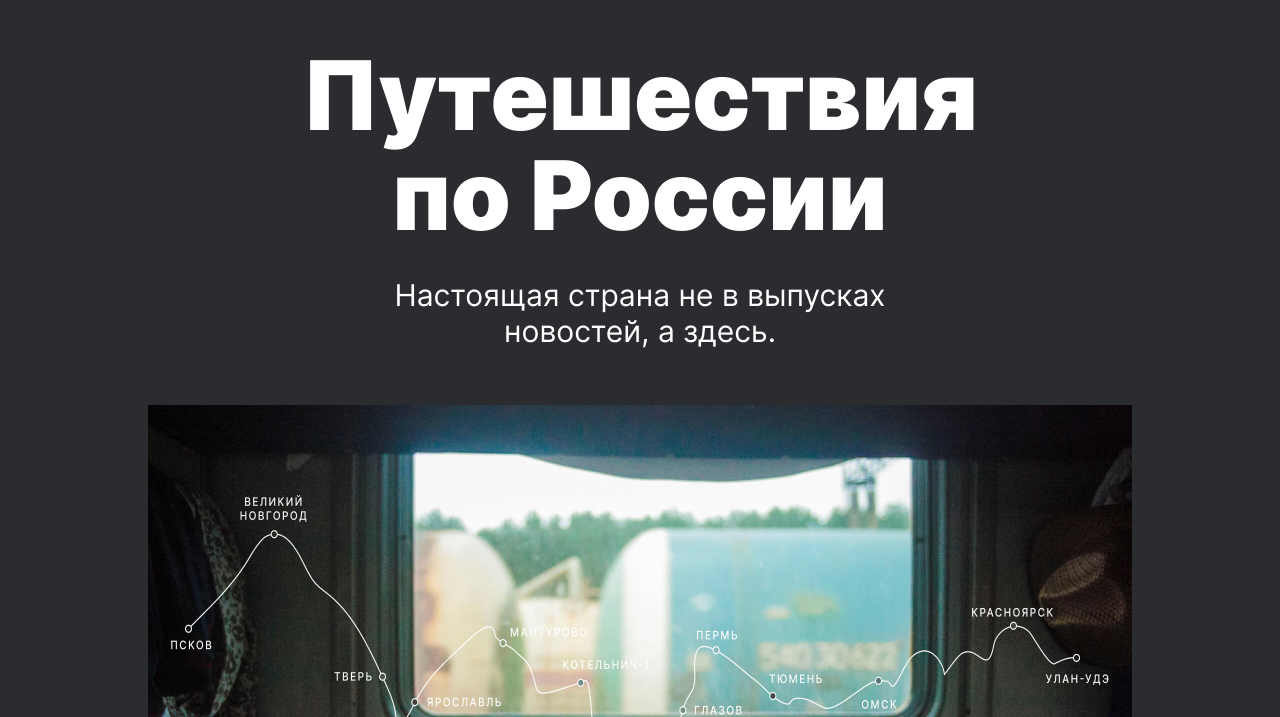
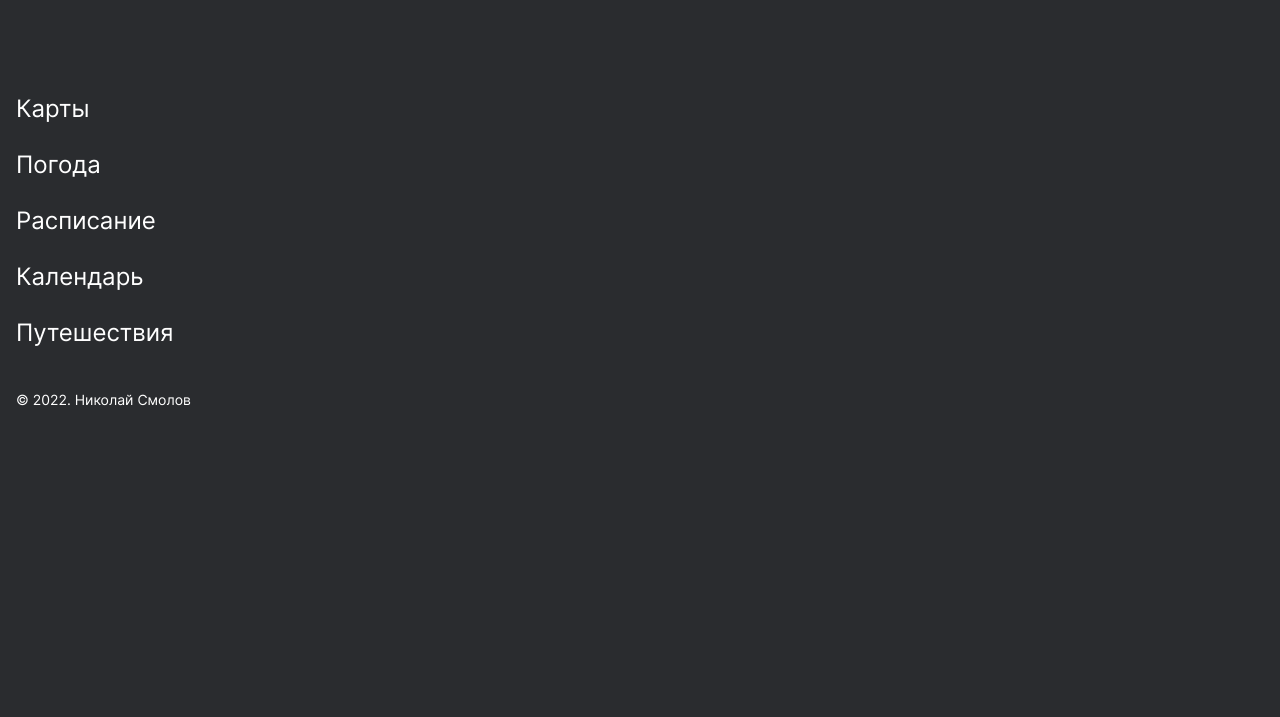
Before and after one commit to NikolaySmolov/russian-travel, a plain HTML site: page index.html in a window 1280 px wide. Shown: the part 83-800 px from the top of the page. Drawn offline with Linux system fonts and the light colour scheme; files whose address does not match are found by name.

Commit message:
footer start

```diff
--- a/index.html
+++ b/index.html
@@ -14,7 +14,7 @@
         <li class="header__lang-link">En</li>
       </ul>
     </header>
-    <main class="content">
+    <!-- <main class="content">
       <section class="lead">
         <h1 class="lead__title">Путешествия по&nbsp;России</h1>
         <p class="lead__subtitle">Настоящая страна не&nbsp;в&nbsp;выпусках новостей, а&nbsp;здесь.</p>
@@ -48,11 +48,24 @@
         <img src="./images/photo-grid-baikal-2.jpg" alt="байкал" class="photo-grid__item">
         <img src="./images/photo-grid-ergaki.jpg" alt="ергаки" class="photo-grid__item">
       </section>
-      <a href="#" class="cover-link"><section class="cover page__cover">
+      <a href="https://stampsy.com/na-elektrichkakh-do-baikala" class="cover-link"><section class="cover page__cover">
         <h2 class="cover__title">До&nbsp;Байкала &laquo;на&nbsp;собаках&raquo;</h2>
         <p class="cover__subtitle">По&nbsp;мотивам учебной темы о&nbsp;Транссибе&nbsp;&mdash; путешествие от&nbsp;столицы до&nbsp;Байкала на&nbsp;электричках.</p>
       </section></a>
-    </main>
-    <footer class="footer"></footer>
+    </main> -->
+    <footer class="footer">
+      <div class="footer__table">
+        <nav class="footer__nav">
+          <ul class="footer__nav-list">
+            <li class="footer__list-item"><a class="footer__link" href="https://yandex.ru/maps" target="_blank">Карты</a></li>
+            <li class="footer__list-item"><a class="footer__link" href="https://yandex.ru/pogoda" target="_blank">Погода</a></li>
+            <li class="footer__list-item"><a class="footer__link" href="https://rasp.yandex.ru" target="_blank">Расписание</a></li>
+            <li class="footer__list-item"><a class="footer__link" href="https://calendar.yandex.ru" target="_blank">Календарь</a></li>
+            <li class="footer__list-item"><a class="footer__link" href="https://travel.yandex.ru" target="_blank">Путешествия</a></li>
+          </ul>
+        </nav>
+        <cite class="footer__copyright">&copy; 2022. Николай Смолов</cite>
+      </div>
+    </footer>
 </body>
 </html>
--- a/pages/index.css
+++ b/pages/index.css
@@ -53,3 +53,55 @@
     margin: 92px auto 92px;
   }
 }
+
+.footer {
+  margin: 100px 0;
+  padding: 0;
+}
+
+.footer__table {
+  margin: 0;
+  padding: 0;
+  display: flex;
+  flex-direction: column;
+}
+
+.footer__nav {
+  margin: 0 16px 48px;
+  padding: 0;
+}
+
+.footer__nav-list {
+  margin: 0;
+  padding: 0;
+  list-style: none;
+  font-size: 24px;
+  font-weight: 400;
+  line-height: 24px;
+}
+
+.footer__list-item {
+  margin: 0 0 32px;
+  padding: 0;
+}
+
+.footer__list-item:last-child {
+  margin-bottom: 0;
+}
+
+.footer__link {
+  margin: 0;
+  padding: 0;
+  color: inherit;
+  text-decoration: none;
+}
+
+.footer__copyright {
+  margin: 0 16px 24px;
+  padding: 0;
+  font-style: normal;
+  font-family: Inter;
+  font-size: 14px;
+  font-weight: 400;
+  line-height: 14px;
+}
```
